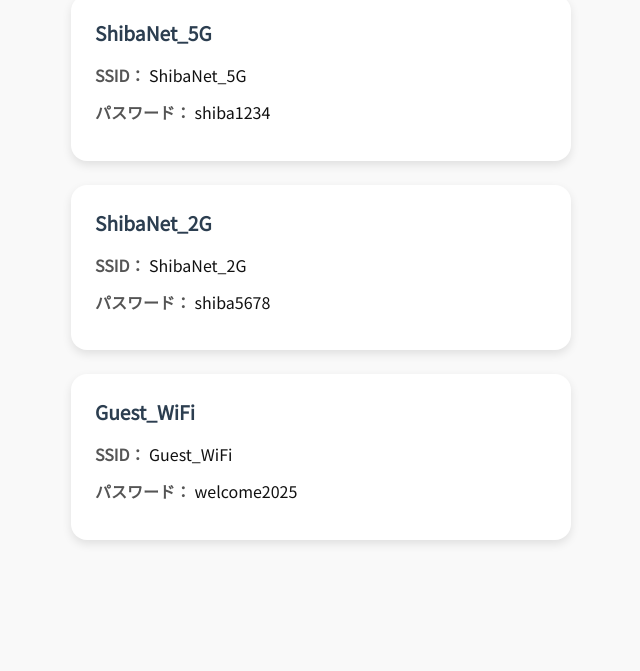
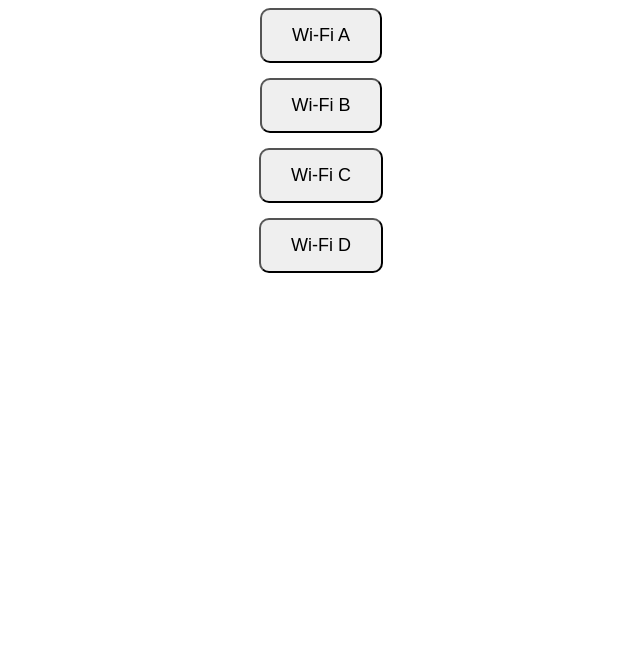
Before and after one commit to CAIN218/wifi-page, a plain HTML site: page wifi.html in a window 1280 px wide. Shown: the part 129-800 px from the top of the page, without its empty margins (319-959 px from the left). Drawn offline with Linux system fonts and the light colour scheme.

Commit message:
Update wifi.html

```diff
--- a/wifi.html
+++ b/wifi.html
@@ -1,113 +1,24 @@
 <!DOCTYPE html>
-<html lang="ja">
+<html>
 <head>
-  <meta charset="UTF-8" />
-  <meta name="viewport" content="width=device-width, initial-scale=1.0"/>
-  <title>Wi-Fi情報</title>
-  <link href="https://fonts.googleapis.com/css2?family=Noto+Sans+JP&display=swap" rel="stylesheet">
+  <meta charset="UTF-8">
+  <title>Wi-Fi 選択</title>
   <style>
-    body {
-      font-family: 'Noto Sans JP', sans-serif;
-      background-color: #f9f9f9;
-      margin: 0;
-      padding: 2rem;
-      display: flex;
-      flex-direction: column;
-      align-items: center;
-    }
-
-    h1 {
-      color: #333;
-      text-align: center;
-      margin-bottom: 2rem;
-      font-size: 1.8rem;
-    }
-
-    .wifi-card {
-      background: #fff;
-      border-radius: 1rem;
-      box-shadow: 0 4px 10px rgba(0, 0, 0, 0.1);
-      padding: 1.5rem;
-      width: 100%;
-      max-width: 500px;
-      margin-bottom: 1.5rem;
-      box-sizing: border-box;
-    }
-
-    .wifi-card h2 {
-      font-size: 1.2rem;
-      margin: 0 0 1rem 0;
-      color: #2c3e50;
-    }
-
-    .info {
-      margin-bottom: 0.8rem;
-    }
-
-    .label {
-      font-weight: bold;
-      color: #555;
-    }
-
-    .value {
-      word-break: break-all;
-      color: #111;
-    }
-
-    @media (max-width: 600px) {
-      body {
-        padding: 1rem;
-      }
-
-      .wifi-card {
-        padding: 1rem;
-      }
-
-      h1 {
-        font-size: 1.5rem;
-      }
+    body { font-family: sans-serif; text-align: center; padding: 40px; }
+    button {
+      display: block;
+      margin: 15px auto;
+      padding: 15px 30px;
+      font-size: 18px;
+      border-radius: 10px;
     }
   </style>
 </head>
 <body>
-
-  <h1>Wi-Fi 接続情報</h1>
-
-  <div class="wifi-card">
-    <h2>ShibaNet_5G</h2>
-    <div class="info">
-      <span class="label">SSID：</span>
-      <span class="value">ShibaNet_5G</span>
-    </div>
-    <div class="info">
-      <span class="label">パスワード：</span>
-      <span class="value">shiba1234</span>
-    </div>
-  </div>
-
-  <div class="wifi-card">
-    <h2>ShibaNet_2G</h2>
-    <div class="info">
-      <span class="label">SSID：</span>
-      <span class="value">ShibaNet_2G</span>
-    </div>
-    <div class="info">
-      <span class="label">パスワード：</span>
-      <span class="value">shiba5678</span>
-    </div>
-  </div>
-
-  <div class="wifi-card">
-    <h2>Guest_WiFi</h2>
-    <div class="info">
-      <span class="label">SSID：</span>
-      <span class="value">Guest_WiFi</span>
-    </div>
-    <div class="info">
-      <span class="label">パスワード：</span>
-      <span class="value">welcome2025</span>
-    </div>
-  </div>
-
+  <h1>Wi-Fi を選んでね</h1>
+  <button onclick="location.href='https://drive.google.com/file/d/1z97gXIg1D6UCm7cnvXP0-_OFaWCxe9Yb/view?usp=sharing'">Wi-Fi A</button>
+  <button onclick="location.href='https://drive.google.com/file/d/1FxnFR2XOXQoZVSgMUQ-ArZEoFQVh7x4R/view?usp=sharing'">Wi-Fi B</button>
+  <button onclick="location.href='https://drive.google.com/file/d/1_0udSLp3w2A7e2YpIyMgDJ1pdqnucg8Q/view?usp=sharing'">Wi-Fi C</button>
+  <button onclick="location.href='https://drive.google.com/file/d/1HMrM1IrygdGDgspK7PUlpAQR_qFfwjTo/view?usp=sharing'">Wi-Fi D</button>
 </body>
 </html>
```
